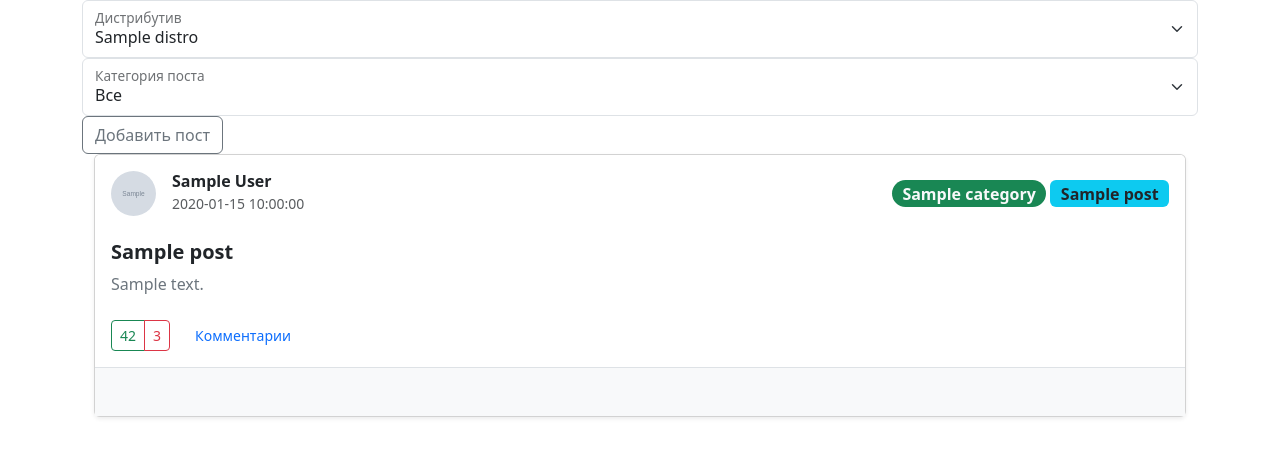
After one commit to 0DoubleDare/distribution_multi_search, a PHP site: template view/main_forum.php in a window 1280 px wide. The commit adds this page. Shown: the top 457 px of the page. Run offline with PHP 8.4, Linux system fonts and the light colour scheme; the template is opened without the code that fills it: most values are stand-ins (such as "Sample title", 1, 10 or a date in 2020); grey boxes marked "Sample" are stand-in pictures; data that the repository does not hold is empty.

Commit message:
Комментарии и оптимизации
New: Добавлены комментарии к постам и неработающая форма для их добавления
Update: HTML-код поста был вынесен в отдельный файл
view/templates/user_post_template.php

```diff
--- a/config.php
+++ b/config.php
@@ -2,9 +2,10 @@
 $env = parse_ini_file('.env');
 
 $dsn = "mysql:host=" . $env['HOST'] . ';dbname=' . $env['DBNAME'];
-
+$user = $env['USER'];
+$password = $env['PASSWORD'];
 try {
-   $pdo = new PDO($dsn, $env['USER'], $env['PASSWORD']);
+   $pdo = new PDO($dsn, $user, $password);
 } catch (PDOException $error) {
     echo $error->getMessage();
 }
--- a/controller/add_post_redirect_controller.php
+++ b/controller/add_post_redirect_controller.php
@@ -3,7 +3,7 @@ session_start();
 require "../config.php";
 require "../model/main.php";
 
-if (empty($_SESSION['user_id'])) {
+if (empty($_SESSION['user_info']['user_id'])) {
     header("Location: ../index.php");
 } else {
     $distros = getAllLinuxDistributions($pdo);
--- a/controller/authorization_user.php
+++ b/controller/authorization_user.php
@@ -3,12 +3,12 @@ session_start();
 require "../config.php";
 require "../model/main.php";
 
-$value = checkAuthorizedUser($pdo, $_POST['username'], $_POST['password']);
+$user_info = checkAuthorizedUser($pdo, $_POST['username'], $_POST['password']);
 print_r($_POST);
 
 //echo $value;
-if (isset($value)) {
-    $_SESSION['user_id'] = $value;
+if (isset($user_info)) {
+    $_SESSION['user_info'] = $user_info;
     header('Location: ../index.php');
 } else {
     header('Location: ../view/user/authorization_user.php');
--- a/controller/forum.php
+++ b/controller/forum.php
@@ -9,5 +9,6 @@ if (empty($_GET['id'])) {
 }
 $distros = getAllLinuxDistributions($pdo);
 $categories = getAllPostCategory($pdo);
+$comments = getCommentaryByDistribution($pdo, $_GET['id']);
 
 include '../view/main_forum.php';
--- a/controller/logout_user.php
+++ b/controller/logout_user.php
@@ -3,6 +3,6 @@ session_start();
 require "../config.php";
 require "../model/main.php";
 
-unset($_SESSION['user_id']);
+unset($_SESSION['user_info']);
 
 header("Location: ../index.php");
--- a/controller/register_user.php
+++ b/controller/register_user.php
@@ -23,8 +23,8 @@ if ($_POST['password'] != $_POST['repeat_password'] || $stmt->rowCount() > 0) {
         'password' => $password,
         'email' => $_POST['email'],
     ];
-    $user_id = registrationUser($pdo, $data);
+    $user_info = registrationUser($pdo, $data);
     if (isset($_POST['remember_me'])) {
-        $_SESSION['user_id'] = $user_id;
+        $_SESSION['user_info'] = $user_info;
     }
 }
--- a/index.php
+++ b/index.php
@@ -1,11 +1,13 @@
 <?php
+ini_set('session.cookie_secure', 1);
+ini_set('session.cookie_samesite', 'Lax');
 session_start();
 require 'config.php';
 require 'model/main.php';
 
 $distros = getAllLinuxDistributions($pdo);
-if (isset($_SESSION['user_id'])) {
-    $user = getUserById($pdo, $_SESSION['user_id']);
+if (isset($_SESSION['user_info']['user_id'])) {
+    $user = getUserById($pdo, $_SESSION['user_info']['user_id']);
 }
 include "view/main_page.php"
 ?>
--- a/view/add_post_view.php
+++ b/view/add_post_view.php
@@ -43,7 +43,7 @@
             <label for="exampleFormControlTextarea1" class="form-label">Текст поста</label>
             <textarea name="content" class="form-control" id="exampleFormControlTextarea1" rows="3"></textarea>
         </div>
-        <input name="user_id" type="hidden" value="<?= $_SESSION['user_id'] ?>">
+        <input name="user_id" type="hidden" value="<?= $_SESSION['user_info']['user_id'] ?>">
         <button class="btn btn-primary" type="submit">Создать</button>
     </form>
 </div>
--- a/view/main_forum.php
+++ b/view/main_forum.php
@@ -1,3 +1,6 @@
+<?php
+session_start()
+?>
 <!doctype html>
 <html lang="en">
 <head>
@@ -33,39 +36,7 @@
     <a href="./add_post_redirect_controller.php" class="btn btn-outline-secondary">Добавить пост</a>
     <div class="container">
     <?php foreach($posts as $post): ?>
-        <div class="card shadow-sm mb-4 mx-auto">
-            <!-- Шапка: Аватар, Ник, Время, Дистрибутив -->
-            <div class="card-header bg-white border-0 d-flex align-items-center justify-content-between py-3">
-                <div class="d-flex align-items-center">
-                    <a href="/" class="me-0">
-<!--                        <img class="me-2" src="style/images/img.png" alt="main-site-icon" height="40">-->
-                        <img src="../storage/default_avatar.webp" class="rounded-circle me-3" alt="Avatar" width="45" height="45">
-                    </a>
-                    <div>
-                        <h6 class="mb-0 fw-bold"><?= htmlspecialchars($post['user_display_name'] ?? '') ?></h6>
-                        <small class="text-muted"><?= htmlspecialchars($post['post_created_at']) ?></small>
-                    </div>
-                </div>
-                <div>
-                    <span class="badge rounded-pill bg-success text-light fs-6"><?php echo htmlspecialchars($post['category']) ?></span>
-                    <span class="badge bg-info text-dark fs-6"><?php echo htmlspecialchars($post['distro_name']) ?></span>
-                </div>
-            </div>
-            <!-- Тело: Заголовок и Содержимое -->
-            <div class="card-body py-2">
-                <h5 class="card-title fw-bold"><?php echo htmlspecialchars($post['title']) ?></h5>
-                <p class="card-text text-secondary">
-                    <?php echo htmlspecialchars($post['content']) ?>
-                </p>
-            </div>
-            <!-- Футер: Лайки/Дизлайки -->
-            <div class="card-footer bg-white border-top-0 d-flex align-items-center py-3">
-                <div class="btn-group me-3" role="group">
-                    <button type="button" class="btn btn-outline-success btn-sm"><i class="bi bi-hand-thumbs-up"></i> 42</button>
-                    <button type="button" class="btn btn-outline-danger btn-sm"><i class="bi bi-hand-thumbs-down"></i> 3</button>
-                </div>
-            </div>
-        </div>
+    <?php require 'templates/user_post_template.php' ?>
     <?php endforeach; ?>
     </div>
 </div>
--- /dev/null
+++ b/view/templates/user_post_template.php
@@ -0,0 +1,71 @@
+<div class="card shadow-sm mb-4 mx-auto">
+    <!-- Шапка и тело остаются прежними -->
+    <div class="card-header bg-white border-0 d-flex align-items-center justify-content-between py-3">
+        <div class="d-flex align-items-center">
+            <a href="/" class="me-0">
+                <img src="<?= htmlspecialchars($post['user_avatar'] ?? '../storage/default_avatar.webp') ?>" class="rounded-circle me-3" alt="Avatar" width="45" height="45">
+            </a>
+            <div>
+                <h6 class="mb-0 fw-bold"><?= htmlspecialchars($post['user_display_name'] ?? '') ?></h6>
+                <small class="text-muted"><?= htmlspecialchars($post['post_created_at']) ?></small>
+            </div>
+        </div>
+        <div>
+            <span class="badge rounded-pill bg-success text-light fs-6"><?= htmlspecialchars($post['category']) ?></span>
+            <span class="badge bg-info text-dark fs-6"><?= htmlspecialchars($post['distro_name']) ?></span>
+        </div>
+    </div>
+
+    <div class="card-body py-2">
+        <h5 class="card-title fw-bold"><?= htmlspecialchars($post['title']) ?></h5>
+        <p class="card-text text-secondary"><?= htmlspecialchars($post['content']) ?></p>
+    </div>
+
+    <!-- Футер с кнопками взаимодействия -->
+    <div class="card-footer bg-white border-top-0 d-flex align-items-center py-3">
+        <div class="btn-group me-3" role="group">
+            <button type="button" class="btn btn-outline-success btn-sm"><i class="bi bi-hand-thumbs-up"></i> 42</button>
+            <button type="button" class="btn btn-outline-danger btn-sm"><i class="bi bi-hand-thumbs-down"></i> 3</button>
+        </div>
+        <!-- Кнопка развертывания комментариев (опционально) -->
+        <button class="btn btn-link btn-sm text-decoration-none" type="button" data-bs-toggle="collapse" data-bs-target="#comments-<?= $post['post_id'] ?>">
+            <i class="bi bi-chat-left-text"></i> Комментарии
+        </button>
+    </div>
+
+    <!-- Секция комментариев -->
+    <div class="collapse show" id="comments-<?= $post['post_id'] ?>">
+        <div class="card-body border-top bg-light">
+
+            <!-- Список комментариев (цикл) -->
+            <div class="comment-list mb-3">
+                <?php
+                foreach ($comments as $comment):
+                    if ($comment['post_id'] == $post['post_id']):
+                ?>
+                <div class="d-flex mb-2">
+                    <img src="../storage/default_avatar.webp" class="rounded-circle me-2" width="30" height="30">
+                    <div class="bg-white p-2 rounded shadow-sm w-100">
+                        <div class="d-flex justify-content-between">
+                            <small class="fw-bold"><?= $comment['display_name'] ?></small>
+                            <small class="text-muted"><?= $comment['comment_created_at'] ?></small>
+                        </div>
+                        <small class="text-dark"><?= $comment['content']?></small>
+                    </div>
+                </div>
+                <?php endif;?>
+                <?php endforeach; ?>
+            </div>
+
+            <!-- Форма добавления -->
+            <?php if (isset($_SESSION['user_info']['user_id'])): ?>
+                <form action="../controller/add_comment.php" method="POST" class="d-flex gap-2">
+                    <input type="hidden" name="post_id" value="<?= $post['post_id'] ?>">
+                    <input type="text" name="content" class="form-control form-control-sm" placeholder="Напишите ответ..." required>
+                    <button type="submit" class="btn btn-primary btn-sm px-3">OK</button>
+                </form>
+            <?php endif; ?>
+
+        </div>
+    </div>
+</div>
--- /dev/null
+++ b/view/user/user_profile_view.php
@@ -0,0 +1 @@
+<?php
```
Also changed, not shown: controller/main_user_profile.php (added, +9 -0 lines), model/main.php (+31 -4 lines), view/main_page.php (+8 -5 lines), 1 other file.
